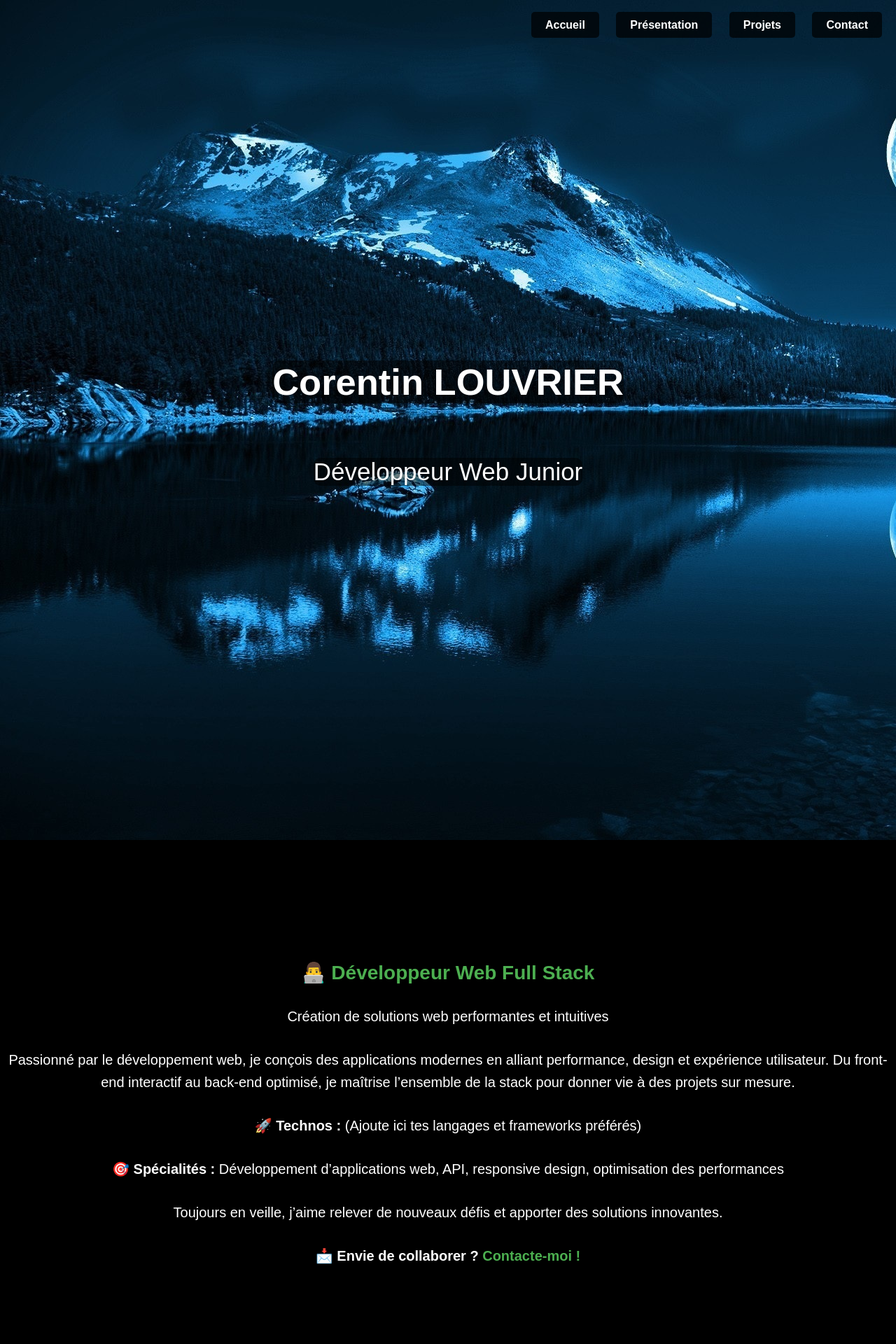
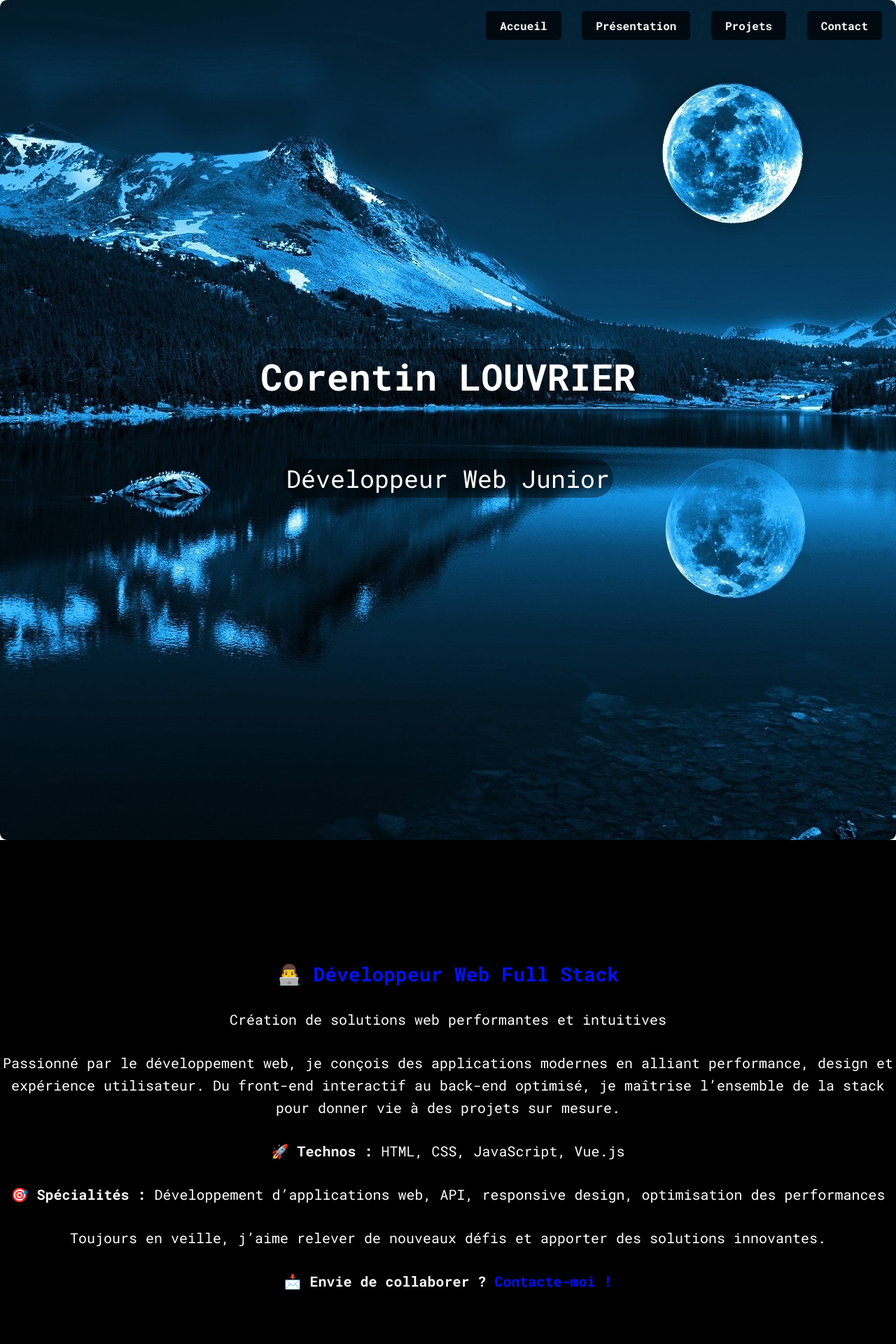
Before and after one commit to CLouvrier21/Portfolio, a Vue app: page / in a window 1280 px wide. Shown: the top 1920 px of the page at 70% size. Built offline with nearby package versions, Linux system fonts and the light colour scheme.

Commit message:
Mise à jour du projet

```diff
--- a/CSS/style.css
+++ b/CSS/style.css
@@ -1,4 +1,12 @@
-@import url('https://fonts.googleapis.com/css2?family=Roboto+Mono:ital,wght@0,100..700;1,100..700&display=swap');
+@import url('https://fonts.googleapis.com/css2?family=Roboto+Mono:wght@100..700&display=swap');
+
+:root {
+    --primary-color: rgb(53, 67, 255);
+    --secondary-color: rgb(0, 17, 255);
+    --dark-bg: rgb(0, 0, 0);
+    --light-gray: rgb(184, 184, 184);
+    --dark-red: rgb(70, 0, 0);
+}
 
 body{
     display: flex;
@@ -6,11 +14,11 @@ body{
     height: 100vh;
     margin: 0;
     overflow-x: hidden;
+    font-family: 'Roboto Mono', Arial, sans-serif;
     width: 100%;
-    font-family: Arial, sans-serif;
 }
 
-/* Style de l'en-tête fixe */
+/* --- Header --- */
 header{
     position: fixed;
     right: 0;
@@ -20,18 +28,16 @@ header{
     justify-content: space-between;
     align-items: center;
     padding: 0 20px;
-    background-size: cover;
-    transition: background 0.5s ;
+    transition: background 0.5s;
     z-index: 1000;
     overflow: hidden;
 }
 
-/* Fond transparent après scroll */
 header.scrolled{
-    background: rgba(184,184,184, 0.7);
+    background: rgba(184, 184, 184, 0.7);
 }
 
-/* Boutons du menu */
+/* --- Navigation --- */
 nav a{
     margin-left: 20px;
     text-decoration: none;
@@ -44,9 +50,10 @@ nav a{
 }
 
 nav a:hover{
-    background-color: rgb(53, 67, 255);
+    background-color: var(--primary-color);
 }
 
+/* --- Conteneur principal --- */
 #app{
     display: flex;
     flex-direction: column;
@@ -54,51 +61,44 @@ nav a:hover{
     max-width: 100%;
 }
 
-
-
-/* Style du contenu principal */
+/* --- Sections --- */
 section{
-    margin: 0;
     padding: 150px 0;
-    height: auto;
     width: 100%;
     display: flex;
+    flex-direction: column;
+    align-items: center;
+    text-align: center;
     font-size: 20px;
-    align-items: center;
-    flex-direction: column;
-    text-align: center;
 }
 
 #section1{
     display: flex;
+    justify-content: center;
+    justify-items: center;
     height: 900px;
     font-size: 35px;
-    align-items: center;
-    justify-content: center;
-    flex-direction: column;
-    text-align: center;
     color: white;
-    background-image: url(../Images/paysage.jpeg);
-    background-size: cover;
-}
-
-#text-s1{
-    background-color: rgba(0, 0, 0, 0.5);
+    background: url(../Images/paysage.jpeg) center/cover, rgba(0, 0, 0, 0.5);
     border-radius: 10px;
 }
 
+#section1 > * {
+    position: relative;
+    z-index: 2;
+    background: rgba(0, 0, 0, 0.4); /* Fond noir transparent pour le texte */
+    padding: 5px;
+    border-radius: 30px;
+}
+
 #section2{
-    display: flex;
+    height: 900px;
     color: white;
-    height: 900px;
-    flex-direction: column;
-    text-align: center;
-    font-size: 20px;
-    background-color: rgb(0, 0, 0);
+    background-color: var(--dark-bg);
 }
 
 #section2 h2{
-    color: #4caf50;
+    color: var(--secondary-color);
     font-size: 28px;
     margin-bottom: 10px;
 }
@@ -109,7 +109,7 @@ section{
 }
 
 #section2 a{
-    color: #4caf50;
+    color: var(--secondary-color);
     font-weight: bold;
     text-decoration: none;
 }
@@ -119,7 +119,7 @@ section{
 }
 
 #section3{
-    background-color: rgb(70, 0, 0);
+    background-color: var(--dark-red);
 }
 
 .page-container{
@@ -129,46 +129,28 @@ section{
     justify-content: space-between;
 }
 
+/* --- Footer --- */
 footer{
     display: flex;
     justify-content: center;
     align-items: center;
     text-align: center;
-    background-color: rgb(184, 184, 184);
-    padding: 15px;
-    color: rgb(0, 0, 0);
+    background-color: var(--light-gray);
     width: 100%;
     margin-top: auto;
     font-family: 'Raleway', Arial, serif;
-  }
+}
 
-#linkedin{
+footer img{
     border-radius: 10%;
     width: 50px;
+    transition: opacity 0.3s ease;
 }
 
-#linkedin:hover{
-    opacity: 0.50;
-}
-
-#X{
-    border-radius: 10%;
-    width: 50px;
-}
-
-#X:hover{
-    opacity: 0.50;
-}
-
-#GitHub{
-    border-radius: 10%;
-    width: 50px;
-}
-
-#GitHub:hover{
-    opacity: 0.50;
+footer img:hover{
+    opacity: 0.5;
 }
 
 #copyright{
-    opacity: 0.50;
+    opacity: 0.5;
 }
--- a/index.html
+++ b/index.html
@@ -24,8 +24,8 @@
     <!-- Contenu principal -->
     <main>
       <section id="section1">
-        <h2 id="text-s1">Corentin LOUVRIER</h2>
-        <p id="text-s1">Développeur Web Junior</p>
+        <h2>Corentin LOUVRIER</h2>
+        <p>Développeur Web Junior</p>
       </section>
 
       <section id="section2">
@@ -38,7 +38,7 @@
             je maîtrise l’ensemble de la stack pour donner vie à des projets sur mesure.
         </p>
 
-        <p>🚀 <strong>Technos :</strong> (Ajoute ici tes langages et frameworks préférés)</p>
+        <p>🚀 <strong>Technos :</strong> HTML, CSS, JavaScript, Vue.js</p>
         <p>🎯 <strong>Spécialités :</strong> Développement d’applications web, API, responsive design, optimisation des performances</p>
 
         <p>
@@ -48,9 +48,9 @@
         <p>📩 <strong>Envie de collaborer ?</strong> <a href="#section4">Contacte-moi !</a></p>
       </section>
 
-      <section id="section3">
+      <div id="section3">
         <div id="app"></div>
-      </section>
+      </div>
     </main>
 
     <footer>
--- a/src/App.vue
+++ b/src/App.vue
@@ -90,54 +90,67 @@ export default {
 </script>
 
 <style scoped>
-.page-container{
+/* 🌍 Structure générale */
+.page-container {
   display: flex;
   flex-direction: column;
   align-items: center;
   padding: 0 20px;
-  width: auto;
+  width: 100%;
   min-height: 100vh;
   justify-content: flex-start;
 }
 
-#modals-section{
+/* 🗂 Section principale des modals */
+#modals-section {
   width: 100%;
   margin-bottom: 200px;
+  max-width: 1200px;
 }
 
-#modals-section h1{
+/* 🎯 Titres */
+#modals-section h1,
+.contact-section h1 {
   text-align: center;
   margin-bottom: 30px;
 }
 
-.modals-container{
+/* 📦 Conteneur des modals */
+.modals-container {
   display: flex;
   justify-content: center;
-  gap: 100px;
+  flex-wrap: wrap;
+  gap: 50px;
   padding: 20px 0;
   width: 100%;
 }
 
-.contact-section{
+/* 📩 Section Contact */
+.contact-section {
   background-color: #ffffff;
-  border-radius: 10px;
+  width: 50%;
+  max-width: 600px;
+  min-width: 280px;
+  border-radius: 20px;
+  margin-bottom: 75px;
   box-shadow: 0 2px 4px rgba(0, 0, 0, 0.1);
+  padding: 20px;
+  text-align: center;
 }
 
-.contact-section h1{
-  text-align: center;
-  margin-bottom: 20px;
+/* 📷 Images */
+img {
+  width: 100%;
+  max-width: 300px;
+  height: auto;
 }
 
-img{
-  width: 300px;
+#img-modal {
+  max-width: 400px;
 }
 
-#img-modal{
-  width: 400px;
-}
-
-.modal-wrapper{
+/* 🏗 Modals */
+.modal-wrapper {
   display: flex;
   flex-direction: column;
   align-items: center;
@@ -145,24 +158,60 @@ img{
   text-align: center;
   width: 80%;
   max-width: 300px;
-  overflow: hidden;
-  padding: 50px;
+  padding: 30px;
   background-color: rgb(138, 138, 138);
   border-radius: 50px;
+  box-shadow: 0 4px 8px rgba(0, 0, 0, 0.2);
 }
 
-button{
+/* 🎛 Boutons */
+button {
   padding: 10px 20px;
-  width: 100px;
+  width: auto;
+  min-width: 100px;
   background-color: rgb(0, 0, 0);
   color: white;
   border: none;
   border-radius: 5px;
   cursor: pointer;
   margin-top: 20px;
+  transition: background 0.3s ease;
 }
 
-button:hover{
+button:hover {
   background-color: rgb(70, 0, 0);
 }
+
+/* 📱 Adaptation pour écrans moyens (tablettes) */
+@media (max-width: 768px) {
+  .modals-container {
+    gap: 30px;
+  }
+
+  .contact-section {
+    width: 70%;
+  }
+
+  .modal-wrapper {
+    width: 90%;
+    max-width: 250px;
+  }
+}
+
+/* 📲 Adaptation pour petits écrans (mobiles) */
+@media (max-width: 480px) {
+  .contact-section {
+    width: 90%;
+  }
+
+  .modal-wrapper {
+    width: 100%;
+    max-width: 220px;
+    padding: 20px;
+  }
+
+  img {
+    max-width: 250px;
+  }
+}
 </style>
--- a/src/components/ContactForm.vue
+++ b/src/components/ContactForm.vue
@@ -77,20 +77,27 @@ export default {
 <style scoped>
 form {
   max-width: 600px;
+  min-width: 200px;
+  width: 80%;
   margin: auto;
   padding: 20px;
   display: flex;
   flex-direction: column;
+  align-items: center;
   background: #f4f4f4;
   border-radius: 10px;
-  box-shadow: 0 0 10px rgba(0, 0, 0, 0.1);
+  box-shadow: 0 0 10px rgba(0, 0, 0, 0.3);
 }
 
 label {
   margin-top: 10px;
+  width: 100%;
+  text-align: center;
 }
 
 input, textarea {
+  display: flex;
+  text-align: center;
   width: 100%;
   padding: 10px;
   margin-top: 5px;
--- a/src/index.js
+++ b/src/index.js
@@ -5,7 +5,7 @@ document.querySelectorAll('nav a').forEach(anchor => {
         const targetElement = document.getElementById(targetId);
 
         if (targetElement) {
-            const offset = 107; // Ajuste cette valeur selon tes besoins
+            const offset = targetElement.id === "section3" ? 0 : 107;
             const elementPosition = targetElement.getBoundingClientRect().top + window.scrollY;
             window.scrollTo({
                 top: elementPosition - offset,
--- a/src/main.js
+++ b/src/main.js
@@ -3,12 +3,9 @@ import { createPinia } from 'pinia';
 import App from './App.vue';
 import router from './router/index';
 
-// Créer l'application
 const app = createApp(App);
 
-// Ajouter les plugins
 app.use(createPinia());
 app.use(router);
 
-// Monter l'application sur l'élément avec l'ID #app
 app.mount('#app');
--- a/src/router/index.js
+++ b/src/router/index.js
@@ -1,14 +1,14 @@
 import { createRouter, createWebHistory } from 'vue-router';
-import NotFound from '../views/NotFound.vue'; // Assure-toi que le chemin est correct
+import NotFound from '../views/NotFound.vue';
 
 const routes = [
   {
     path: '/',
     name: 'home',
-    component: () => import('../views/Home.vue'), // Remplace par ton vrai composant Home
+    component: () => import('../views/Home.vue'),
   },
   {
-    path: '/:pathMatch(.*)*', // Capture toutes les routes non définies
+    path: '/:pathMatch(.*)*',
     name: 'not-found',
     component: NotFound,
   },
--- a/src/views/NotFound.vue
+++ b/src/views/NotFound.vue
@@ -15,6 +15,6 @@ console.log("✅ NotFound.vue est bien monté !");
 .not-found {
   text-align: center;
   padding: 50px;
-  border: 2px solid red; /* Ajoute une bordure rouge */
+  border: 2px solid red;
 }
 </style>
```
Also changed, not shown: 1 other file (tests, documents, lock files or other folders).
